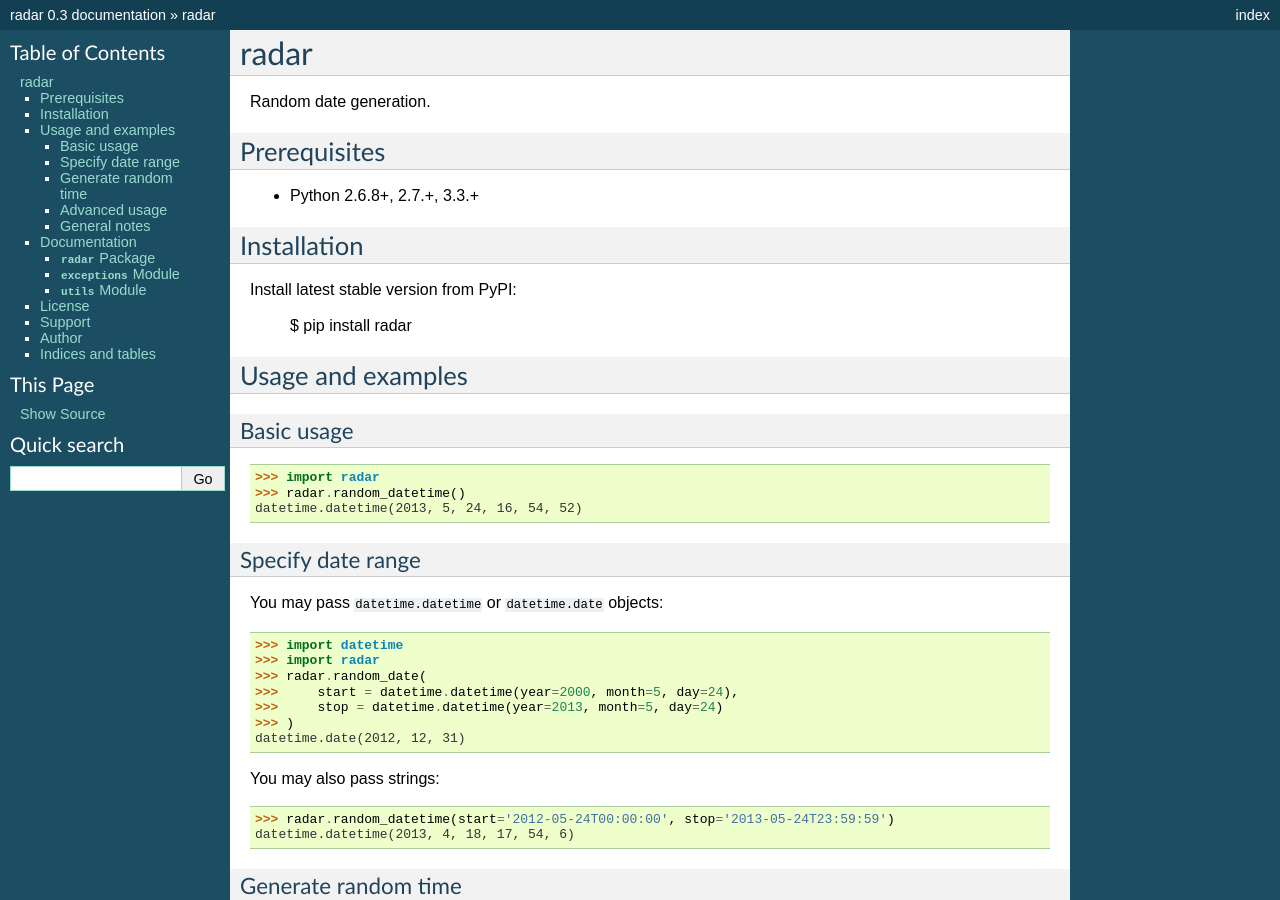
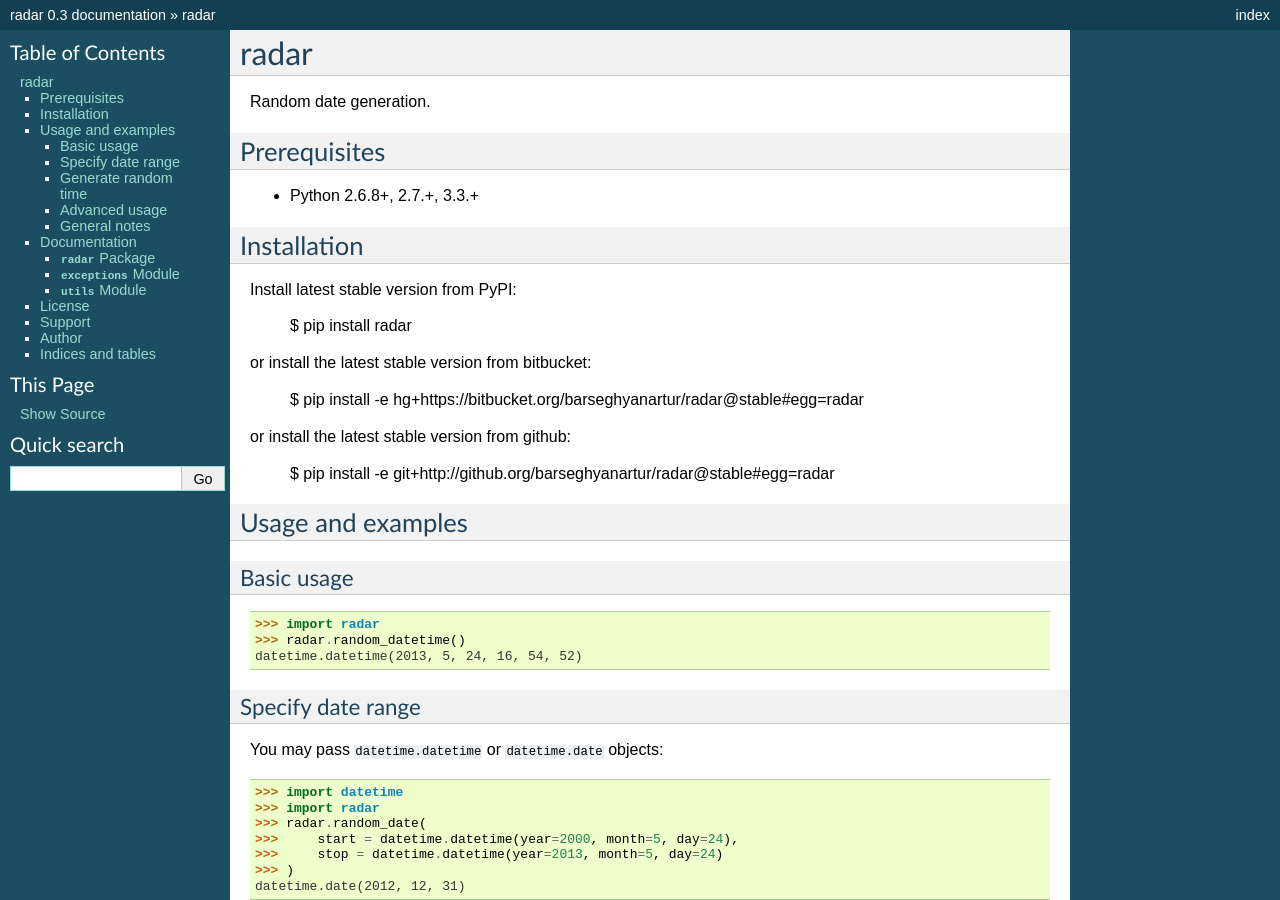
Before and after one commit to barseghyanartur/radar, a Sphinx documentation site: the page built from docs/index.rst, in a window 1280 px wide and 900 px high. Built offline with Sphinx 7.4.7, drawn with Linux system fonts in a browser that asks for light colours.

```diff
--- a/docs/index.rst
+++ b/docs/index.rst
@@ -12,6 +12,14 @@ Installation
 Install latest stable version from PyPI:
 
     $ pip install radar
+
+or install the latest stable version from bitbucket:
+
+    $ pip install -e hg+https://bitbucket.org/barseghyanartur/radar@stable#egg=radar
+
+or install the latest stable version from github:
+
+    $ pip install -e git+http://github.org/barseghyanartur/radar@stable#egg=radar
 
 Usage and examples
 ===================================
```
Also changed, not shown: README.rst (+8 -0 lines).
